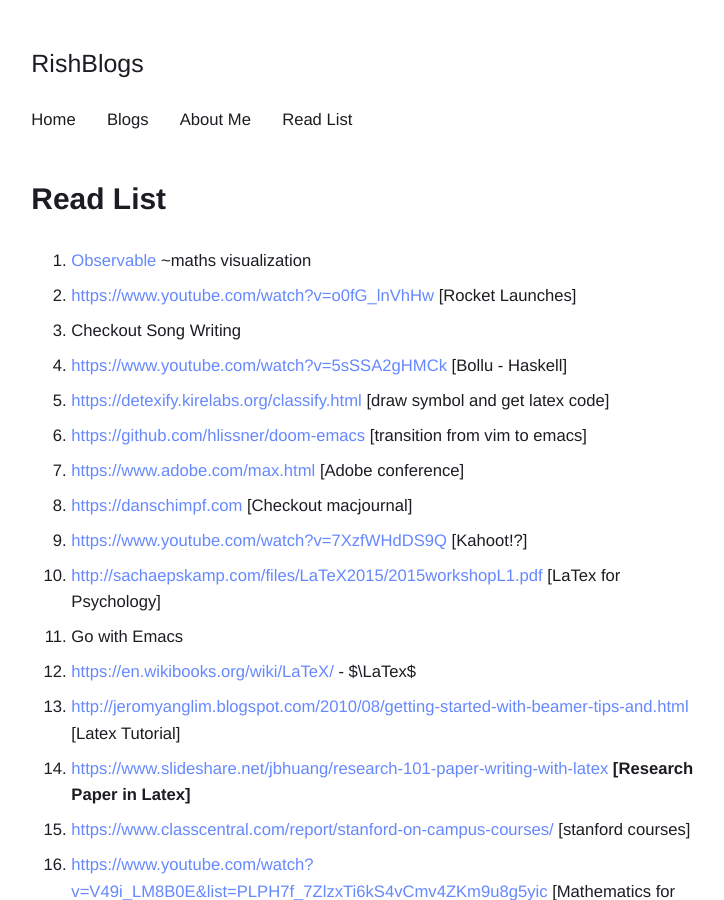
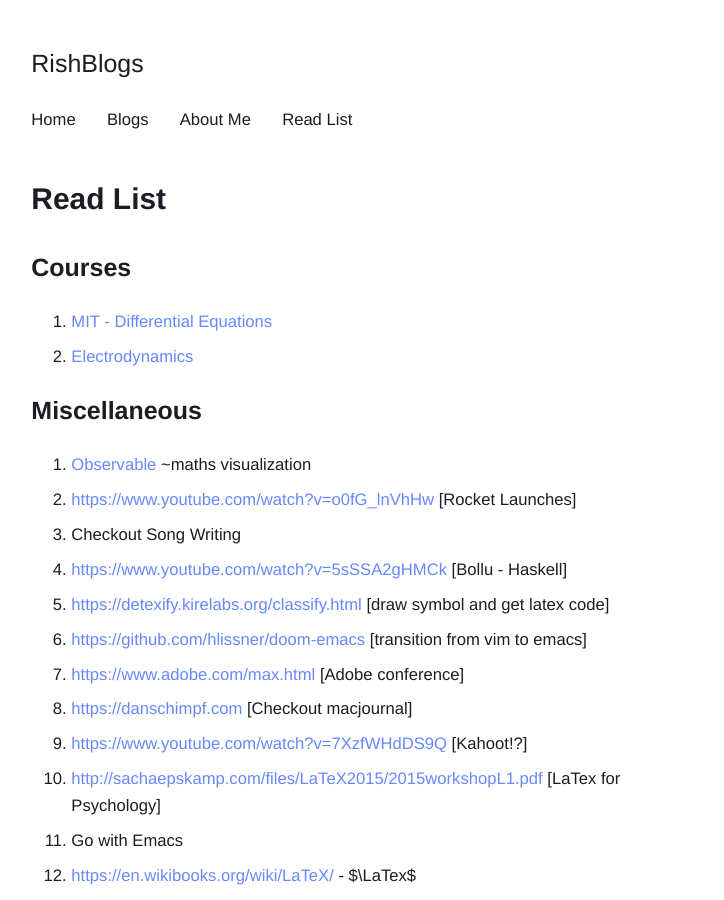
Before and after one commit to rish-singhal/blogs, a Jekyll site: the page built from resources.md, in a window 1280 px wide and 900 px high. Shown: the whole window, without its empty margins (272-996 px from the left). Built offline with Jekyll 4.4.1, drawn with Linux system fonts in a browser that asks for light colours.

Commit message:
updated resources with courses

```diff
--- a/resources.md
+++ b/resources.md
@@ -4,6 +4,15 @@
 mathjax: true
 layout: page
 ---
+
+## Courses
+
+1. [MIT - Differential Equations](https://ocw.mit.edu/courses/mathematics/18-03sc-differential-equations-fall-2011/index.htm)
+2. [Electrodynamics](https://ocw.mit.edu/courses/physics/8-07-electromagnetism-ii-fall-2012/syllabus/)
+
+
+
+## Miscellaneous
 
 1. [Observable](https://observablehq.com) ~maths visualization
 2. [https://www.youtube.com/watch?v=o0fG_lnVhHw](https://www.youtube.com/watch?v=o0fG_lnVhHw) [Rocket Launches]
```
Also changed, not shown: _posts/2021-04-19-monoid.md (line endings or trailing spaces).
